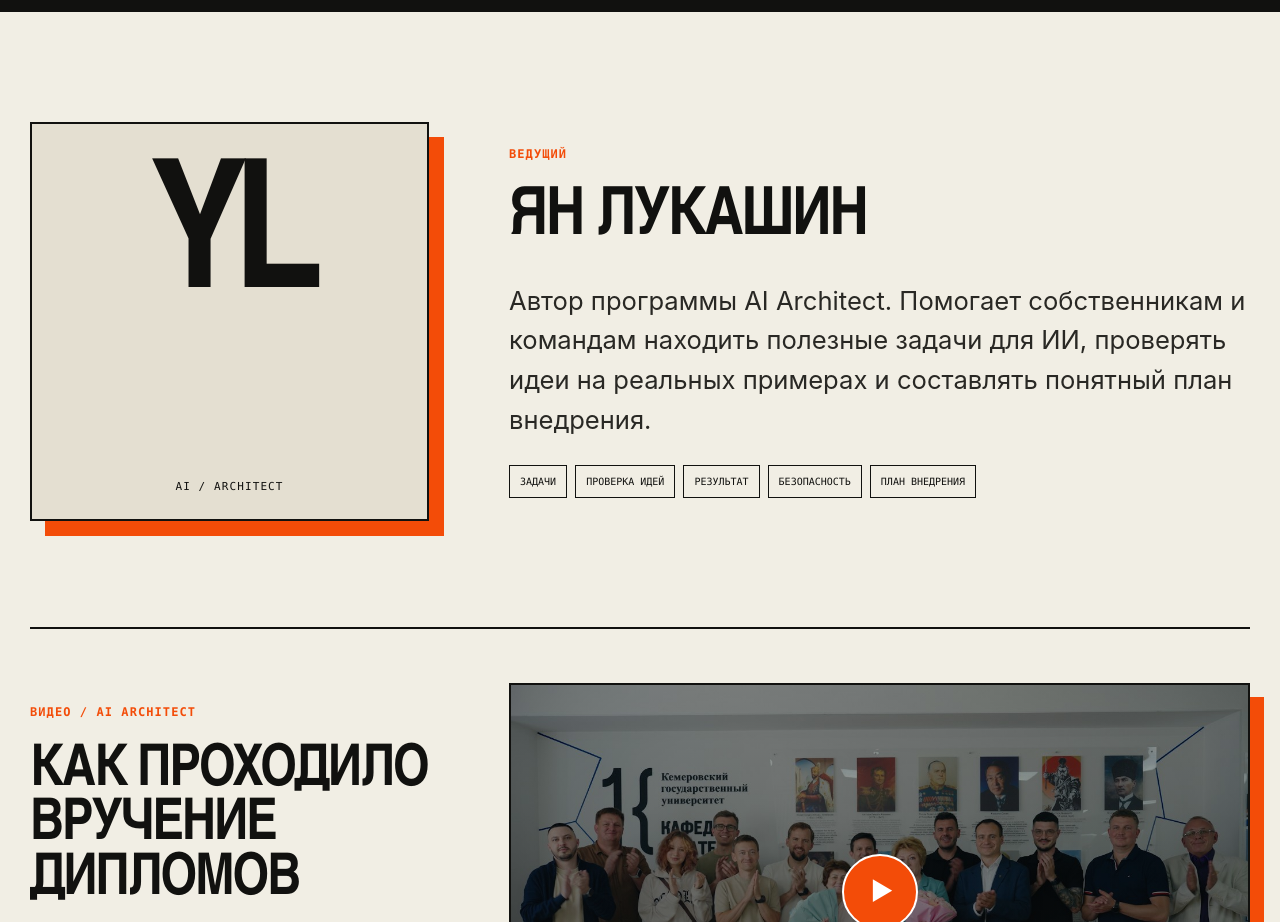
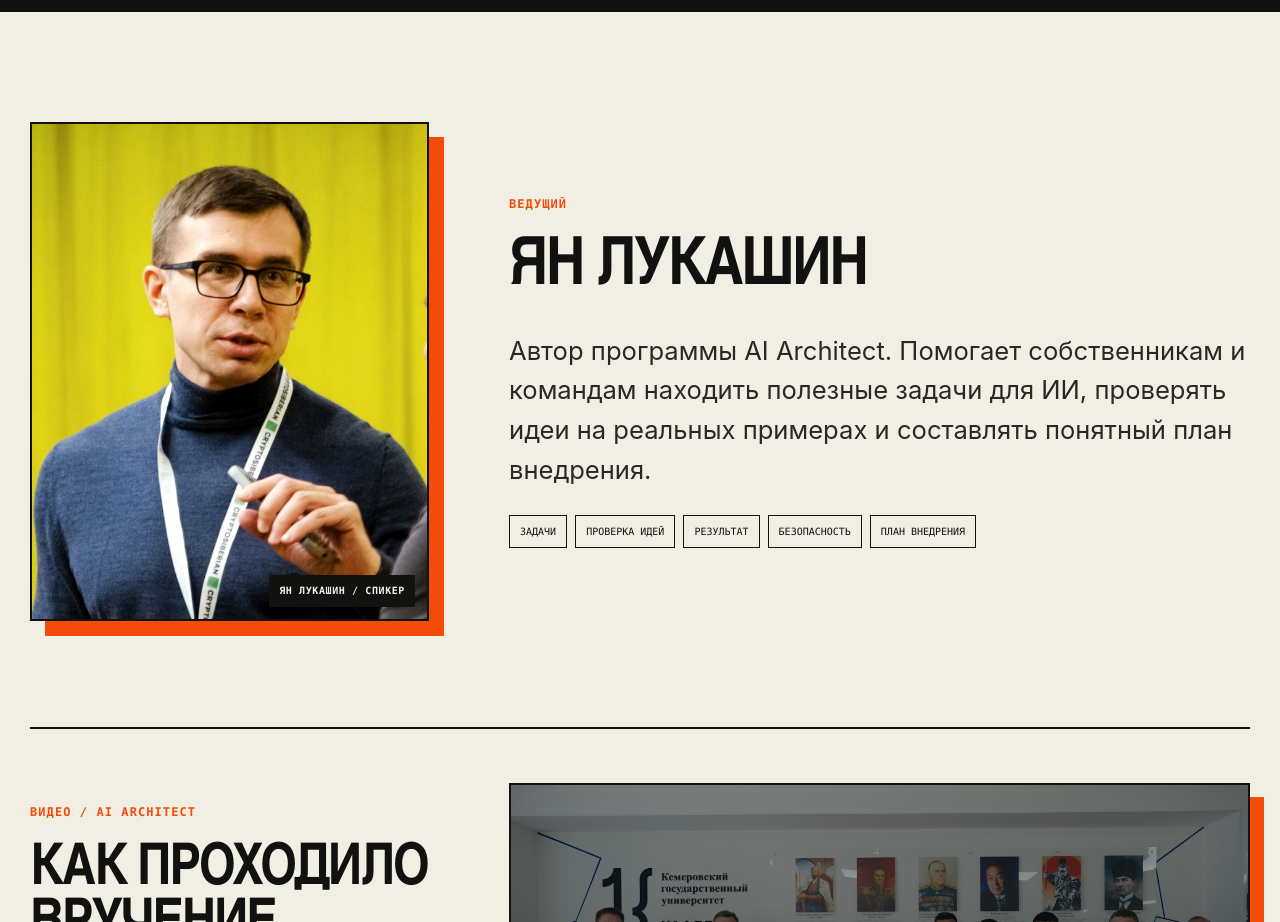
Before and after one commit to YanLukashin/ai-architect-masterclass, a website: page index.html in a window 1280 px wide. Shown: the part 4640-5562 px from the top of the page. Drawn offline with Linux system fonts and the light colour scheme.

Commit message:
Add speaker photo to author section

```diff
--- a/index.html
+++ b/index.html
@@ -201,10 +201,16 @@
 
       <section class="author section-light" id="author">
         <div class="section-shell author-layout">
-          <div class="author-mark reveal" aria-hidden="true">
-            <span>YL</span>
-            <small>AI / ARCHITECT</small>
-          </div>
+          <figure class="author-mark reveal">
+            <img
+              src="assets/yan-lukashin-speaker.jpg"
+              alt="Ян Лукашин во время выступления"
+              width="640"
+              height="1219"
+              loading="lazy"
+            />
+            <figcaption>ЯН ЛУКАШИН / СПИКЕР</figcaption>
+          </figure>
           <div class="author-copy reveal">
             <p class="eyebrow">ВЕДУЩИЙ</p>
             <h2>Ян Лукашин</h2>
--- a/styles.css
+++ b/styles.css
@@ -721,28 +721,36 @@ h3 {
 }
 
 .author-mark {
-  display: grid;
-  place-items: center;
-  aspect-ratio: 1;
+  position: relative;
+  display: block;
+  aspect-ratio: 4 / 5;
+  margin: 0;
+  overflow: hidden;
   border: 2px solid var(--ink);
-  background: var(--paper-deep);
+  background: var(--ink);
   box-shadow: 15px 15px 0 var(--signal);
 }
 
-.author-mark span {
-  font-family: var(--display);
-  font-size: clamp(90px, 14vw, 190px);
-  font-weight: 900;
-  line-height: 0.8;
-  letter-spacing: -0.08em;
+.author-mark img {
+  display: block;
+  width: 100%;
+  height: 100%;
+  object-fit: cover;
+  object-position: 50% 24%;
+  filter: saturate(0.88) contrast(1.04);
 }
 
-.author-mark small {
-  align-self: end;
-  margin-bottom: 24px;
+.author-mark figcaption {
+  position: absolute;
+  right: 12px;
+  bottom: 12px;
+  padding: 8px 10px;
+  background: var(--ink);
+  color: var(--paper);
   font-family: var(--mono);
-  font-size: 11px;
-  letter-spacing: 0.1em;
+  font-size: 10px;
+  font-weight: 800;
+  letter-spacing: 0.06em;
 }
 
 .author-lead {
```
Also changed, not shown: assets/yan-lukashin-speaker.jpg (added).
